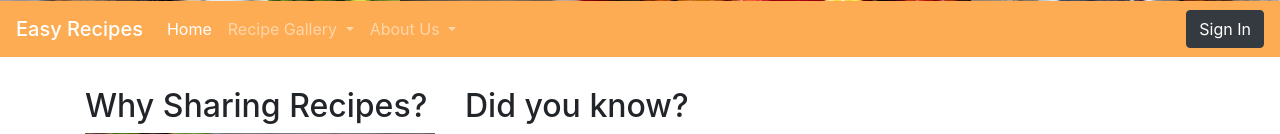
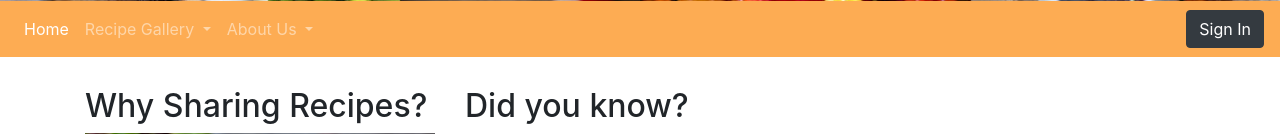
Before and after one commit to SemBire/webDev, a PHP site: page /index.php in a window 1280 px wide. Shown: the part 719-853 px from the top of the page. Run offline with PHP 8.4, Linux system fonts and the light colour scheme; some libraries are stand-ins or nearby versions.

Commit message:
took out nav bar title

```diff
--- a/template.php
+++ b/template.php
@@ -22,7 +22,7 @@ echo<<<HERE
     </div>
 
     <nav class="navbar navbar-expand-sm navbar-dark sticky-top"  style="background-color:#FDAC53 ;">
-    <a href="#" class="navbar-brand mb-0 h1" >Easy Recipes</a>
+
     <button class="navbar-toggler" type="button" data-bs-toggle="collapse" data-bs-target="#navbarNav" aria-controls="navbarsExample01" aria-expanded="false" aria-label="Toggle navigation">
     <span class="navbar-toggler-icon"></span>
     </button>
```
